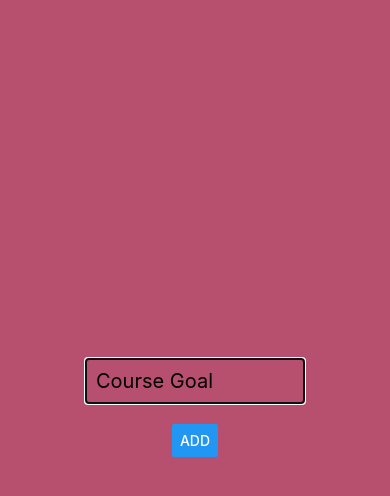
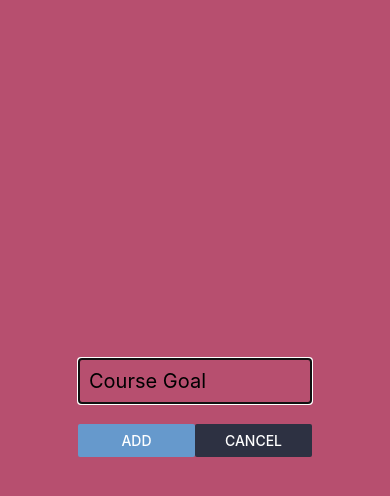
Before and after one commit to valkyrie-max/rn-first-app, a React Native app: screen / in a window 390 px wide. Both pictures are taken after a click on the button "ADD NEW GOAL!". Shown: the top 496 px of the page. Built offline with nearby package versions, Linux system fonts and the light colour scheme.

Commit message:
styled the modal a bit; managed to clear the input after the goal has been added; managed to close modal after the goal has been entered and once the cancel button is pressed

```diff
--- a/App.js
+++ b/App.js
@@ -30,11 +30,15 @@ export default function App() {
     });
   }
 
+  const cancelGoalAdditionHandler = () => {
+    setIsAddMode(false)
+  }
+
   return (
     <View style={styles.screen}>
       <Button onPress={() => setIsAddMode(true)} title="Add New Goal!"/>
       {/* top bar */}
-      <GoalInput visible={isAddMode} onAddGoal={addGoalHandler} />
+      <GoalInput visible={isAddMode} onAddGoal={addGoalHandler} onCancel={cancelGoalAdditionHandler}/>
       {/* goals */}
       <FlatList
         keyExtractor={(item, index) => item.id}
--- a/components/GoalInput.js
+++ b/components/GoalInput.js
@@ -8,9 +8,16 @@ import {
 
 const GoalInput = props => {
     const [ enteredGoal, setEnteredGoal] = useState('');
+
     const goalInputHandler = (enteredText) => {
         setEnteredGoal(enteredText)
     };
+
+    const addGoalHandler = () => {
+        props.onAddGoal(enteredGoal);
+        setEnteredGoal('');
+    }
+
     return (
         <Modal visible={props.visible} animationType="slide">
             <View style={styles.inputContainer}>
@@ -20,10 +27,14 @@ const GoalInput = props => {
                     placeholder="Course Goal"
                     style={styles.input}
                 />
-                <Button
-                    onPress={props.onAddGoal.bind(this, enteredGoal)}
-                    title="ADD"
-                />
+                <View style={styles.buttonsGroup}>
+                    <View style={styles.button}>
+                        <Button onPress={addGoalHandler} title="ADD"color="#6699CC"/>
+                    </View>
+                    <View style={styles.button}>
+                        <Button onPress={props.onCancel} color="#2D3142" title="CANCEL"/>
+                    </View>
+                </View>
             </View>
         </Modal>
     )
@@ -36,15 +47,23 @@ const styles = StyleSheet.create({
         justifyContent: 'center',
         alignItems: 'center',
         paddingBottom: 30,
-        backgroundColor: '#B74F6F'
+        backgroundColor: '#B74F6F',
     },
     input: {
         borderColor: '#2D3142',
         borderWidth: 1,
         padding: 10,
         fontSize: 20,
-        width: 220,
+        width: "60%",
         marginBottom: 20
+    },
+    buttonsGroup: {
+        flexDirection: 'row',
+        justifyContent: 'space-between',
+        width: '60%',
+    },
+    button: {
+        width: '50%'
     }
 })
 
```
